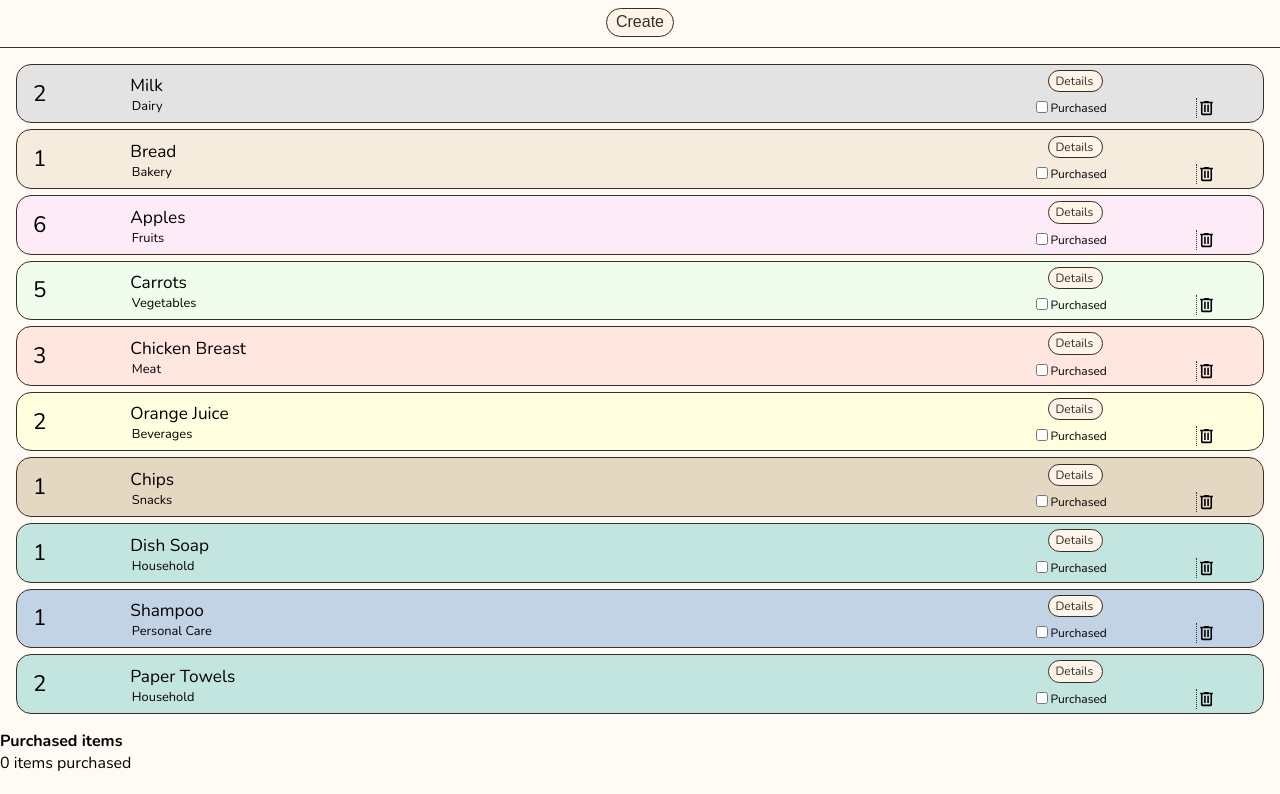
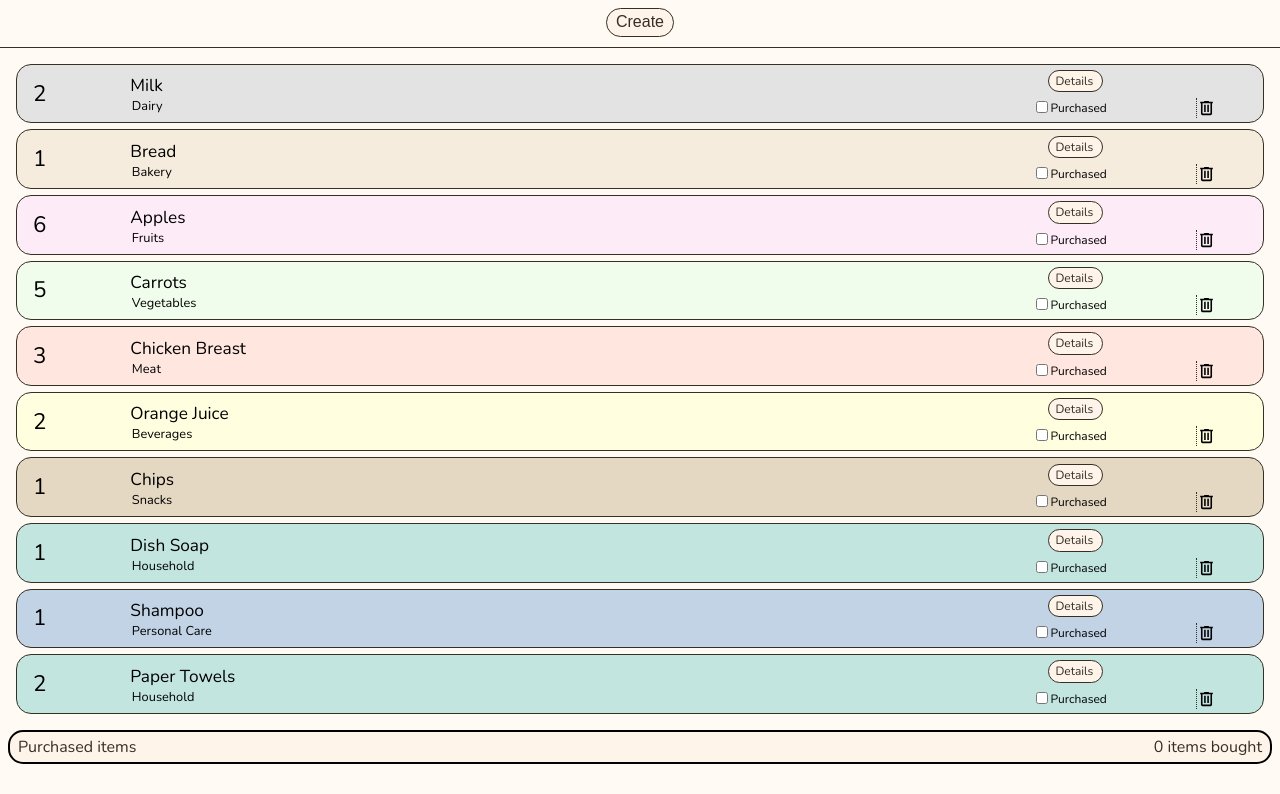
Before and after one commit to laurasliwa/capstone-grocerease, a Next.js app: page / in a window 1280 px wide. Shown: the part 308-1102 px from the top of the page. Built offline with nearby package versions, Linux system fonts and the light colour scheme.

Commit message:
Add styling to list header and message

```diff
--- a/components/ShoppingItem.js
+++ b/components/ShoppingItem.js
@@ -34,6 +34,7 @@
           <StyledLink href={`/${id}`}>Details</StyledLink>
           <StyledCheckBox
             type="checkbox"
+            defaultChecked={isPurchased}
             onChange={() => handleTogglePurchased(id)}
           ></StyledCheckBox>
           <StyledCheckboxLabel>Purchased</StyledCheckboxLabel>
--- a/pages/_app.js
+++ b/pages/_app.js
@@ -28,7 +28,6 @@
           : shoppingItem
       )
     );
-    console.log("Item to toggle Like", id);
   }
   return (
     <>
--- a/pages/index.js
+++ b/pages/index.js
@@ -30,12 +30,18 @@
           handleTogglePurchased={handleTogglePurchased}
         />
         {notPurchasedItems.length === 0 && (
-          <StyledMessage>
-            I feel so empty <span>🥺</span> Add new items with the form above.
-          </StyledMessage>
+          <StyledMessageContainer>
+            <StyledMessage>
+              I feel so empty <span>🥺</span> Add new items with the form above.
+            </StyledMessage>
+          </StyledMessageContainer>
         )}
-        <h4>Purchased items</h4>
-        {purchasedItems.length} items purchased{" "}
+        <StyledPurchasedHeader>
+          <StyledPurchasedName>Purchased items</StyledPurchasedName>
+          <StyledPurchasedItems>
+            {purchasedItems.length} items bought{" "}
+          </StyledPurchasedItems>
+        </StyledPurchasedHeader>
         <ShoppingItemList
           shoppingItems={purchasedItems}
           onDeleteItem={onDeleteItem}
@@ -101,6 +107,12 @@
   margin: 8px 0 0 0;
 `;
 
+const StyledMessageContainer = styled.div`
+  display: flex;
+  justify-content: center;
+  margin-bottom: 16px;
+`;
+
 const StyledMessage = styled.p`
   border: 1px solid #362f23;
   border-radius: 15px;
@@ -113,3 +125,27 @@
   font-size: 20px;
   text-align: center;
 `;
+
+const StyledPurchasedHeader = styled.div`
+  display: flex;
+  justify-content: space-between;
+  margin: 0 8px;
+  padding: 4px 8px 0 8px;
+  border-radius: 15px;
+  border-style: solid;
+  border-width: 2px;
+  background-color: #fff4e9;
+  height: 34px;
+`;
+
+const StyledPurchasedName = styled.h3`
+  font-size: 1rem;
+  font-weight: normal;
+  color: #362f23;
+`;
+
+const StyledPurchasedItems = styled.p`
+  font-size: 1rem;
+  color: #362f23;
+  text-align: right;
+`;
```
